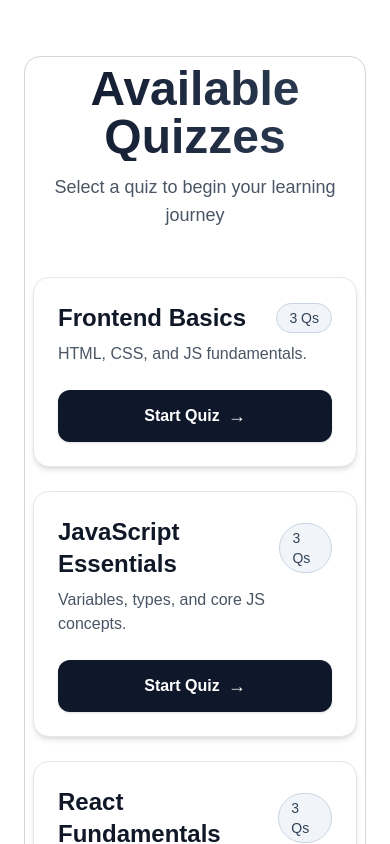
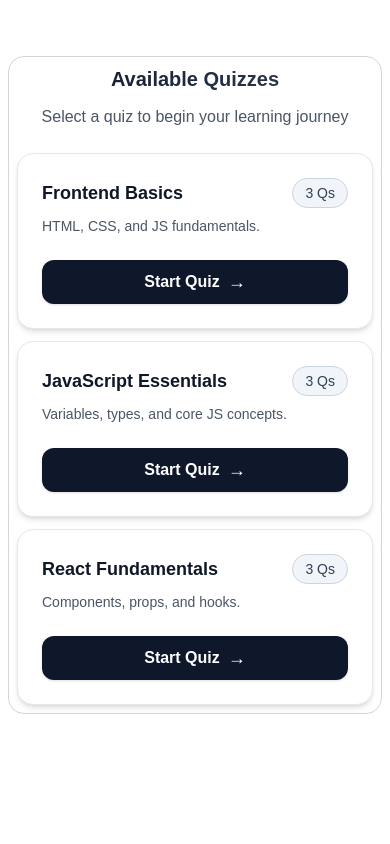
Before and after one commit to sdtmanish/brainscore, a Next.js app: page / in a window 390 px wide. Shown: the top 844 px of the page. Built offline with nearby package versions, Linux system fonts and the light colour scheme.

Commit message:
improved ui

```diff
--- a/src/app/page.js
+++ b/src/app/page.js
@@ -5,16 +5,16 @@ import { QUIZZES } from "@/app/data/quizzes";
 
 export default function QuizHome() {
   return (
-    <div className="min-h-screen bg-white text-gray-900 px-6 py-14">
+    <div className="min-h-screen bg-white text-gray-900 px-2 sm:px-6 py-14">
       <div className="max-w-3xl mx-auto border border-gray-300 rounded-2xl p-2  ">
-        <h1 className="text-5xl font-extrabold bg-gradient-to-r from-slate-900 to-slate-700 bg-clip-text text-transparent text-center mb-3">
+        <h1 className=" text-xl sm:text-5xl font-extrabold bg-gradient-to-r from-slate-900 to-slate-700 bg-clip-text text-transparent text-center mb-3">
           Available Quizzes
         </h1>
-        <p className="text-lg text-gray-600 text-center mb-12">
+        <p className=" text-md sm:text-lg text-gray-600 text-center mb-6 sm:mb-12">
           Select a quiz to begin your learning journey
         </p>
 
-        <div className="space-y-6">
+        <div className="space-y-3 sm:space-y-6">
           {QUIZZES.map((quiz) => (
             <div
               key={quiz.slug}
@@ -22,17 +22,17 @@ export default function QuizHome() {
               hover:shadow-xl hover:-translate-y-1 transition-all duration-300"
             >
               <div className="flex items-center justify-between">
-                <h2 className="text-2xl font-semibold">{quiz.title}</h2>
+                <h2 className="text-lg sm:text-2xl font-semibold">{quiz.title}</h2>
                 <span className="text-sm px-3 py-1 rounded-full bg-slate-100 text-slate-700 border border-slate-300">
                   {quiz.questions.length} Qs
                 </span>
               </div>
 
-              <p className="text-gray-600 mt-2 mb-6">{quiz.description}</p>
+              <p className="text-gray-600 mt-2 mb-6 text-sm sm:text-lg">{quiz.description}</p>
 
               <Link href={`/quiz/${quiz.slug}`}>
                 <button
-                  className="w-full px-6 py-3 rounded-xl bg-slate-900 text-white font-semibold cursor-pointer
+                  className="w-full px-6 py-2 sm:py-3 rounded-xl bg-slate-900 text-white font-semibold cursor-pointer
                   hover:bg-slate-800 transition-all duration-200 shadow-sm flex items-center justify-center gap-2"
                 >
                   Start Quiz
--- a/src/app/quiz/[slug]/page.jsx
+++ b/src/app/quiz/[slug]/page.jsx
@@ -51,7 +51,7 @@ export default function QuizPage() {
   const progress = ((current + 1) / quiz.questions.length) * 100;
 
   return (
-    <div className="min-h-screen bg-white text-gray-900 px-6 py-10">
+    <div className="min-h-screen bg-white text-gray-900 px-2 sm:px-6 py-10">
       <div className="max-w-3xl mx-auto">
 
         {/* Progress bar */}
@@ -62,12 +62,12 @@ export default function QuizPage() {
           />
         </div>
 
-        <h1 className="text-4xl font-bold mb-2 text-center">{quiz.title}</h1>
-        <p className="text-lg text-gray-600 text-center mb-10">{quiz.description}</p>
+        <h1 className=" text-xl sm:text-4xl font-bold mb-2 text-center">{quiz.title}</h1>
+        <p className=" text-md sm:text-lg text-gray-600 text-center mb-5 sm:mb-10">{quiz.description}</p>
 
         {!isFinished ? (
           <div className="border border-gray-200 shadow-sm p-8 rounded-xl">
-            <h2 className="text-2xl font-semibold mb-4">
+            <h2 className="text-lg sm:text-2xl font-semibold mb-4">
               {current + 1}. {quiz.questions[current].question}
             </h2>
 
@@ -76,17 +76,17 @@ export default function QuizPage() {
               <img
                 src={quiz.questions[current].image}
                 alt="Question Visual"
-                className="w-full max-h-60 object-cover rounded-lg mb-6 shadow-md"
+                className="w-full max-h-40 sm:max-h-60 object-cover rounded-lg mb-6 shadow-md"
               />
             )}
 
-            <div className="space-y-3 mb-8">
+            <div className=" space-y-2 sm:space-y-3 mb-4 sm:mb-8">
               {quiz.questions[current].options.map((opt, index) => (
                 <button
                   key={index}
                   onClick={() => handleSelect(index)}
                   disabled={showAnswer}
-                  className={`w-full text-left px-4 py-3 rounded-lg border transition-all duration-200 cursor-pointer ${getOptionStyles(index)}`}
+                  className={`w-full text-left px-4 py-2 sm:py-3 rounded-lg border transition-all duration-200 cursor-pointer ${getOptionStyles(index)}`}
                 >
                   {opt}
                 </button>
```
